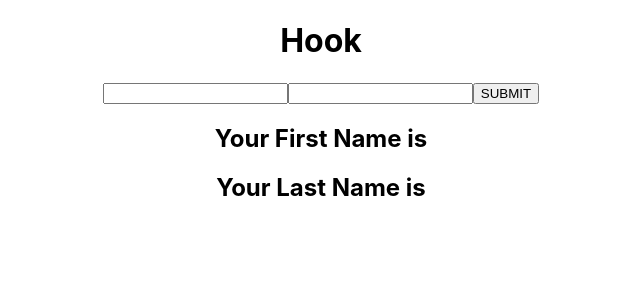
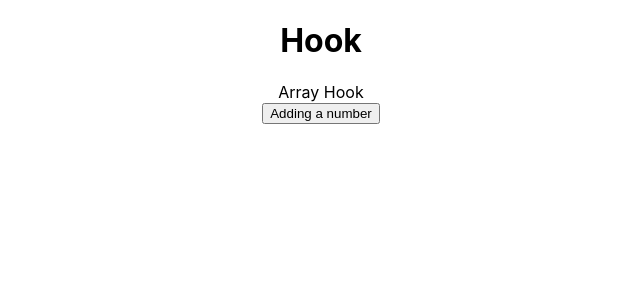
Before and after one commit to Aakarsh2000/zee3, a React (Create React App) app: page / in a window 1280 px wide. Shown: the top 300 px of the page, without its empty margins (319-959 px from the left). Built offline with nearby package versions, Linux system fonts and the light colour scheme.

Commit message:
Added ArrayHook

```diff
--- a/src/App.js
+++ b/src/App.js
@@ -2,13 +2,15 @@ import logo from './logo.svg';
 import './App.css';
 import FirstHook from './components/FirstHook';
 import FormsHook from './components/FormsHook';
+import ArrayHook from './components/ArrayHook';
 
 function App() {
   return (
     <div className="App">
       <h1>Hook</h1>
       {/* <FirstHook/> */}
-      <FormsHook/>
+      {/* <FormsHook/> */}
+      <ArrayHook/>
     </div>
   );
 }
--- /dev/null
+++ b/src/components/ArrayHook.js
@@ -0,0 +1,21 @@
+import React,{useState} from 'react'
+
+export default function ArrayHook() {
+    const [items,itemsState] = useState([])
+
+    const addingnumber=() =>{
+        itemsState(
+            [...items,{
+                id:items.length,value: Math.floor(Math.random()*10) + 1
+            }]
+        )
+    }
+  return (
+    <div>Array Hook<br></br>
+      <button onClick={addingnumber}> Adding a number</button>
+      <ul>
+        {items.map(i=>(<li key={i.id}>{i.value} </li>))}
+      </ul>
+    </div>
+  )
+}
```
